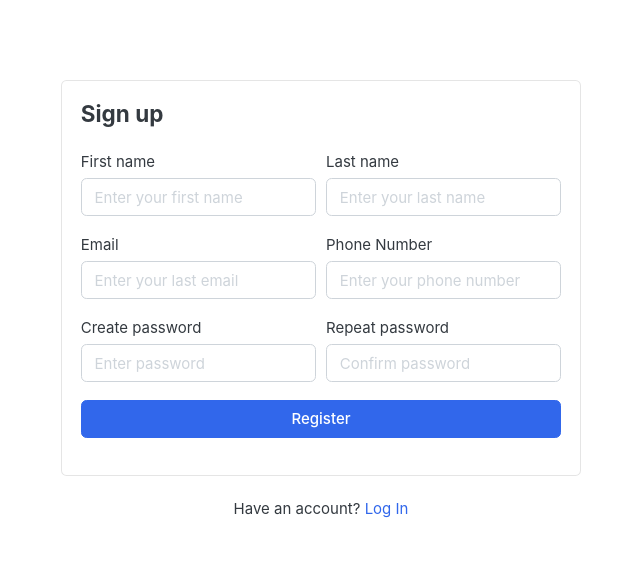
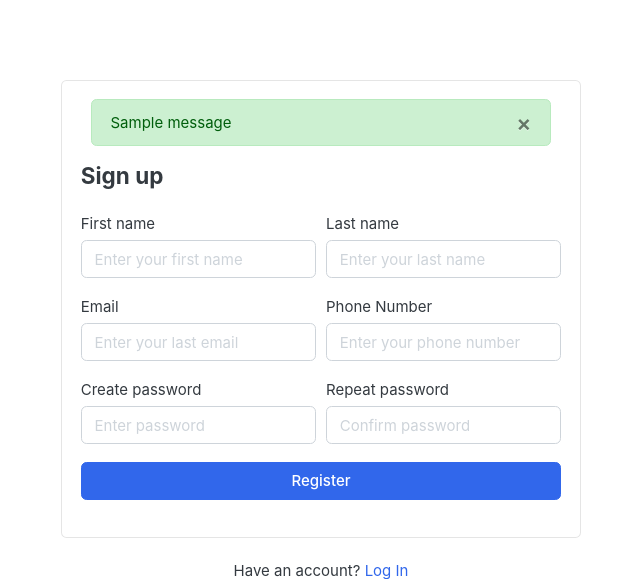
Before and after one commit to Renato-Servadei/GreatKart, a Django app: page /accounts/register/ in a window 1280 px wide. Shown: the part 118-697 px from the top of the page, without its empty margins (319-959 px from the left). Run offline with Django 3.2, Linux system fonts and the light colour scheme; data comes from the database, SQL or seed files in the repository; both versions use the stored data as it was after the commit; one stand-in notice (Sample message) is shown; some libraries are stand-ins or nearby versions; some web fonts are replaced.

Commit message:
Add success message on registration and implement alert display in template

```diff
--- a/accounts/views.py
+++ b/accounts/views.py
@@ -1,6 +1,7 @@
-from django.shortcuts import render
+from django.shortcuts import redirect, render
 from .forms import RegistrationForm
 from .models import Account
+from django.contrib import messages
 
 def register(request):
     if request.method == 'POST':
@@ -16,6 +17,8 @@ def register(request):
             user.phone_number = phone_number
             user.set_password(form.cleaned_data['password'])
             user.save()
+            messages.success(request, 'Registration successful')
+            return redirect('register')
     else:
         form = RegistrationForm()
     context = {
--- a/greatkart/settings.py
+++ b/greatkart/settings.py
@@ -134,3 +134,9 @@ STATICFILES_DIRS = [
 
 MEDIA_URL = '/media/'
 MEDIA_ROOT = BASE_DIR/'media'
+
+from django.contrib.messages import constants as messages
+
+MESSAGE_TAGS = {
+    messages.ERROR: "danger",
+}
--- a/static/js/script.js
+++ b/static/js/script.js
@@ -57,3 +57,7 @@ $(document).ready(function() {
 
 });
 // jquery end
+
+setTimeout(function(){
+    $('#message').fadeout('slow')
+}, 4000)
--- a/templates/accounts/register.html
+++ b/templates/accounts/register.html
@@ -5,6 +5,7 @@
 <!-- ============================ COMPONENT REGISTER   ================================= -->
 	<div class="card mx-auto" style="max-width:520px; margin-top:40px;">
       <article class="card-body">
+		{% include 'includes/alerts.html' %}
 		<header class="mb-4"><h4 class="card-title">Sign up</h4></header>
 		<form action="{% url 'register' %}" method="POST">
             {% csrf_token %}
--- /dev/null
+++ b/templates/includes/alerts.html
@@ -0,0 +1,11 @@
+{% if messages %}
+<div class="container" id="messages">
+    {% for message in messages %}
+    <div {% if message.tags %} class="alert alert-{{ message.tags }}"{% endif %} role="alert">
+    <button type="button" class="close" data-dismiss="alert"><span aria-hidden="true">&times;</span></button>
+        {% if message.level == DEFAULT_MESSAGE_LEVELS.ERROR %}Important: {% endif %}
+        {{ message }}
+    </div >
+</div>
+{% endfor %}
+{% endif %}
```
Also changed, not shown: db.sqlite3.
